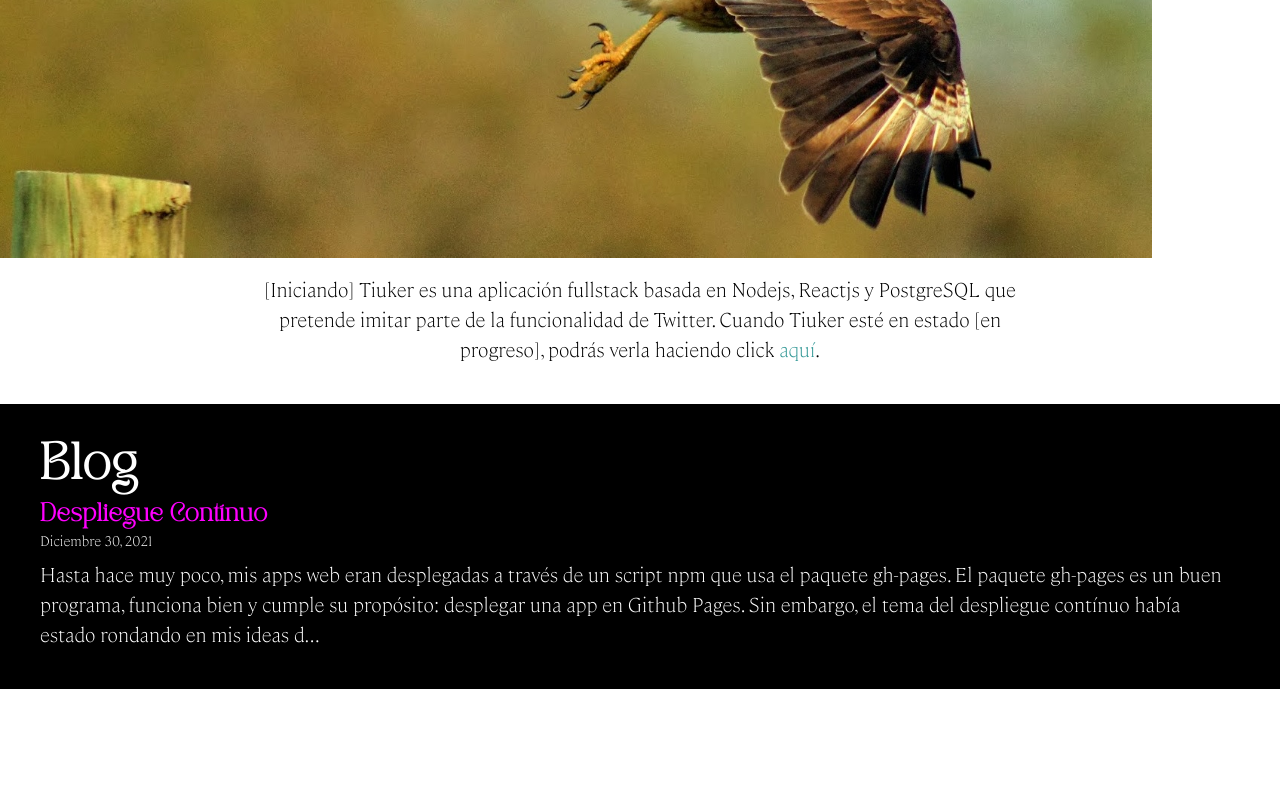
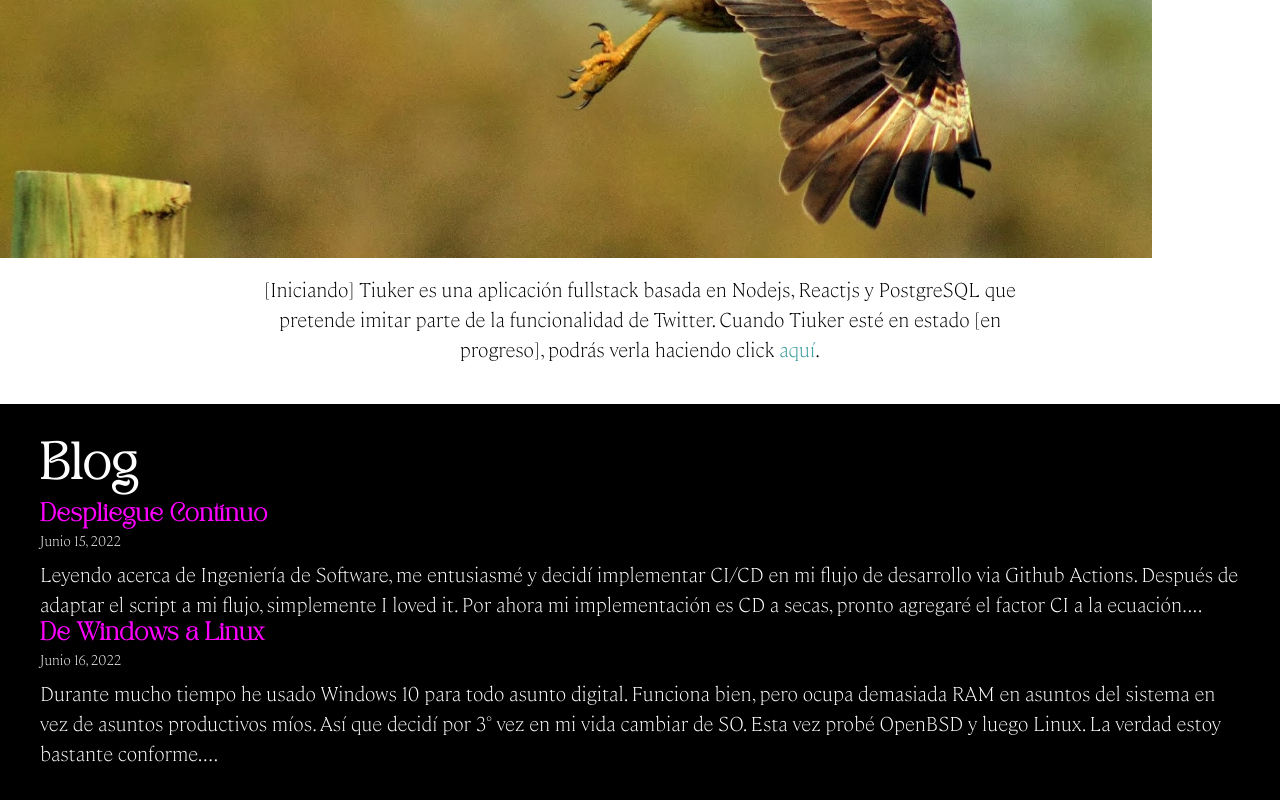
Before and after one commit to gnietto/gnietto.github.io, a React (Vite) app: page / in a window 1280 px wide. Shown: the part 2100-2900 px from the top of the page. Before the commit the page ends 2789 px from the top, so only its background shows below. Built offline with nearby package versions, Linux system fonts and the light colour scheme.

Commit message:
Cambia contenido a 1er micropost y agrega 2do micropost

```diff
--- a/src/posts.ts
+++ b/src/posts.ts
@@ -3,14 +3,22 @@ const posts = [
     key: 1,
     titulo: 'Despliegue Contínuo',
     texto: [
-      'Hasta hace muy poco, mis apps web eran desplegadas a través de un script npm que usa el paquete gh-pages. El paquete gh-pages es un buen programa, funciona bien y cumple su propósito: desplegar una app en Github Pages. Sin embargo, el tema del despliegue contínuo había estado rondando en mis ideas durante un buen tiempo, y la verdad es que ya sabía que era fácilmente factible de realizar. Así que hace unas dos semanas me avoqué a la tarea de implementar de una manera simple el flujo CI/CD. Por supuesto, la respuesta estaba muy cerca: Github Actions.',
-      'Github Actions permite implementar un script en formato .yml que usa los archivos de tu repositorio; procesa las tareas y especificaciones (entorno de sistema operativo, scripts definidos en tu bundler, repositorio de despliegue, entre muchas otras posibilidades) contenidos en el archivo .yml; y procede a desplegar tu app en Github Pages para que sea visible a todo el mundo.',
-      'Los beneficios que percibo de este nuevo esquema de despliegue son variados. Primero es que me permitió clarificar los pasos necesarios para que la plataforma Github pueda disponibilizar la app al público general. Segundo, me otorga comodidad en mi proceso de desarrollo puesto que ahora sólo necesito asegurarme que no existan errores en mi entorno local para poder pushear y tener certeza de que el flujo de Github Actions completará todos los pasos y desplegará la nueva versión de mi app. Tercero, puedo ver reflejados mis commits más rápido en el repositorio.',
-      'En síntesis, creo que el cambio de gh-pages a Github Actions ha sido todo ventajas, y me satisface haber implementado un nuevo flujo de trabajo y poder entender en principio cómo funciona. Mientras tanto, seguiré explorando las posibilidades de Github Actions.'
+      'Leyendo acerca de Ingeniería de Software, me entusiasmé y decidí implementar CI/CD en mi flujo de desarrollo via Github Actions. Después de adaptar el script a mi flujo, simplemente I loved it. Por ahora mi implementación es CD a secas, pronto agregaré el factor CI a la ecuación.'
     ],
     autor: 'Germán',
-    fecha: 'Diciembre 30, 2021',
+    fecha: 'Junio 15, 2022',
     link: '/cd',
+    tag: 'Devops'
+  },
+  {
+    key: 2,
+    titulo: 'De Windows a Linux',
+    texto: [
+      'Durante mucho tiempo he usado Windows 10 para todo asunto digital. Funciona bien, pero ocupa demasiada RAM en asuntos del sistema en vez de asuntos productivos míos. Así que decidí por 3° vez en mi vida cambiar de SO. Esta vez probé OpenBSD y luego Linux. La verdad estoy bastante conforme.'
+    ],
+    autor: 'Germán',
+    fecha: 'Junio 16, 2022',
+    link: '/windows-linux',
     tag: 'Devops'
   }
 ];
```
